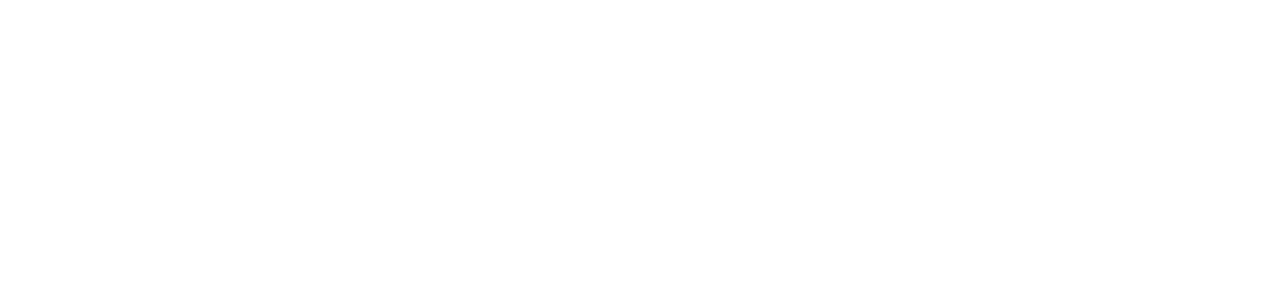
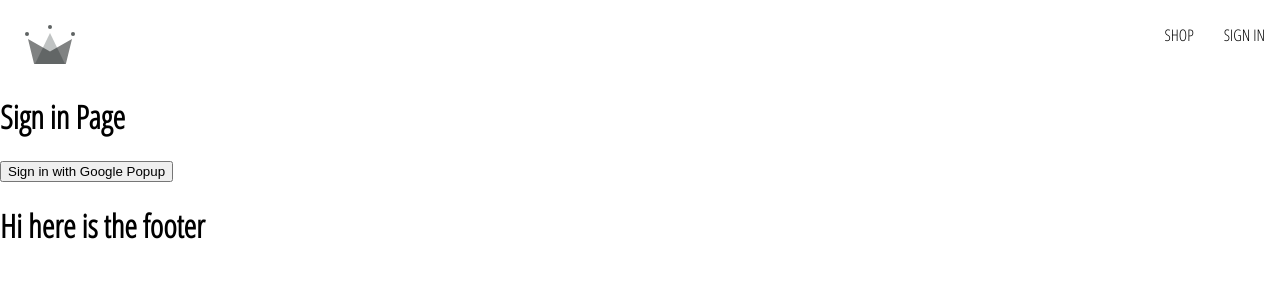
Before and after one commit to GrigoriSchneider/ecommerceshop, a React (Create React App) app: page /signIn in a window 1280 px wide. Before the commit this address had no page. Shown: the top 300 px of the page. Built offline with nearby package versions, Linux system fonts and the light colour scheme.

Commit message:
added our sign in component as well as firebase utils and brought in firebase libraries

```diff
--- a/package.json
+++ b/package.json
@@ -6,6 +6,7 @@
     "@testing-library/jest-dom": "^5.16.5",
     "@testing-library/react": "^13.4.0",
     "@testing-library/user-event": "^13.5.0",
+    "firebase": "^9.22.0",
     "react": "^18.2.0",
     "react-dom": "^18.2.0",
     "react-router-dom": "^6.11.1",
--- a/src/App.js
+++ b/src/App.js
@@ -2,14 +2,20 @@
 
 import Home from "./routes/home/home.component";
 import Navigation from "./routes/navigation/navigation.component";
+import SignIn from "./sign-in/sign-in.component";
+
+const Shop = () => {
+  return <h1>I am th shop page</h1>;
+};
 
 const App = () => {
   return (
     <Routes>
       <Route path="/" element={<Navigation />}>
         <Route index element={<Home />} />
-        {/* <Route element={<Shop />} /> */}
-      </Route>{" "}
+        <Route path="shop" element={<Shop />} />
+        <Route path="signIn" element={<SignIn />} />
+      </Route>
     </Routes>
   );
 };
--- a/src/index.scss
+++ b/src/index.scss
@@ -9,3 +9,12 @@
   font-family: source-code-pro, Menlo, Monaco, Consolas, "Courier New",
     monospace;
 }
+
+a {
+  text-decoration: none;
+  color: black;
+}
+
+* {
+  box-sizing: border-box;
+}
--- a/src/routes/navigation/navigation.component.js
+++ b/src/routes/navigation/navigation.component.js
@@ -1,15 +1,21 @@
 import { Outlet, Link } from "react-router-dom";
+
+import { ReactComponent as CrwnLogo } from "../../assets/crown.svg";
+import "./navigation.styles.scss";
 
 const Navigation = () => {
   return (
     <>
       <div className="navigation">
         <Link className="logo-container" to="/">
-          <div>Logo</div>
+          <CrwnLogo className="logo" />
         </Link>
         <div className="nav-links-container">
           <Link className="nav-link" to="/shop">
-            shop
+            SHOP
+          </Link>
+          <Link className="nav-link" to="/signIn">
+            SIGN IN
           </Link>
         </div>
       </div>
--- /dev/null
+++ b/src/routes/navigation/navigation.styles.scss
@@ -0,0 +1,26 @@
+.navigation {
+  height: 70px;
+  width: 100%;
+  display: flex;
+  justify-content: space-between;
+  margin-bottom: 25px;
+
+  .logo-container {
+    height: 100%;
+    width: 70px;
+    padding: 25px;
+  }
+
+  .nav-links-container {
+    width: 50%;
+    height: 100%;
+    display: flex;
+    align-items: center;
+    justify-content: flex-end;
+
+    .nav-link {
+      padding: 10px 15px;
+      cursor: pointer;
+    }
+  }
+}
--- /dev/null
+++ b/src/sign-in/sign-in.component.js
@@ -0,0 +1,20 @@
+import {
+  signInWithGooglePopup,
+  createUserDocumentFromAuth,
+} from "../utils/firebase/firebase.utils";
+
+const SignIn = () => {
+  const logGoogleUser = async () => {
+    const { user } = await signInWithGooglePopup();
+    const userDocRef = await createUserDocumentFromAuth(user);
+  };
+
+  return (
+    <div>
+      <h1>Sign in Page</h1>
+      <button onClick={logGoogleUser}>Sign in with Google Popup</button>
+    </div>
+  );
+};
+
+export default SignIn;
--- /dev/null
+++ b/src/utils/firebase/firebase.utils.js
@@ -0,0 +1,60 @@
+import { initializeApp } from "firebase/app";
+import {
+  getAuth,
+  signInWithRedirect,
+  signInWithPopup,
+  GoogleAuthProvider,
+} from "firebase/auth";
+
+import { getFirestore, doc, getDoc, setDoc } from "firebase/firestore";
+
+// Your web app's Firebase configuration
+const firebaseConfig = {
+  apiKey: "AIzaSyBIW3xjK_05A9hmVrQlS27whjWugZh9MX4",
+  authDomain: "ecommerceshop-db.firebaseapp.com",
+  projectId: "ecommerceshop-db",
+  storageBucket: "ecommerceshop-db.appspot.com",
+  messagingSenderId: "163640178490",
+  appId: "1:163640178490:web:6547e26783a6cc808e4203",
+};
+
+// Initialize Firebase
+const firebaseApp = initializeApp(firebaseConfig);
+
+const provider = new GoogleAuthProvider();
+
+provider.setCustomParameters({
+  prompt: "select_account",
+});
+
+export const auth = getAuth();
+export const signInWithGooglePopup = () => signInWithPopup(auth, provider);
+
+export const db = getFirestore();
+
+export const createUserDocumentFromAuth = async (userAuth) => {
+  const userDocRef = doc(db, "users", userAuth.uid);
+
+  console.log(userDocRef);
+
+  const userSnapshot = await getDoc(userDocRef);
+  console.log(userSnapshot);
+  console.log(userSnapshot.exists());
+
+  if (!userSnapshot.exists()) {
+    const { displayName, email } = userAuth;
+    const createdAt = new Date();
+
+    try {
+      await setDoc(userDocRef, {
+        displayName,
+        email,
+        createdAt,
+      });
+    } catch (error) {
+      console.log("error creating the user", error.message);
+    }
+  }
+
+  return userDocRef;
+};
```
Also changed, not shown: src/assets/crown.svg (added), 1 other file (tests, documents, lock files or other folders).
